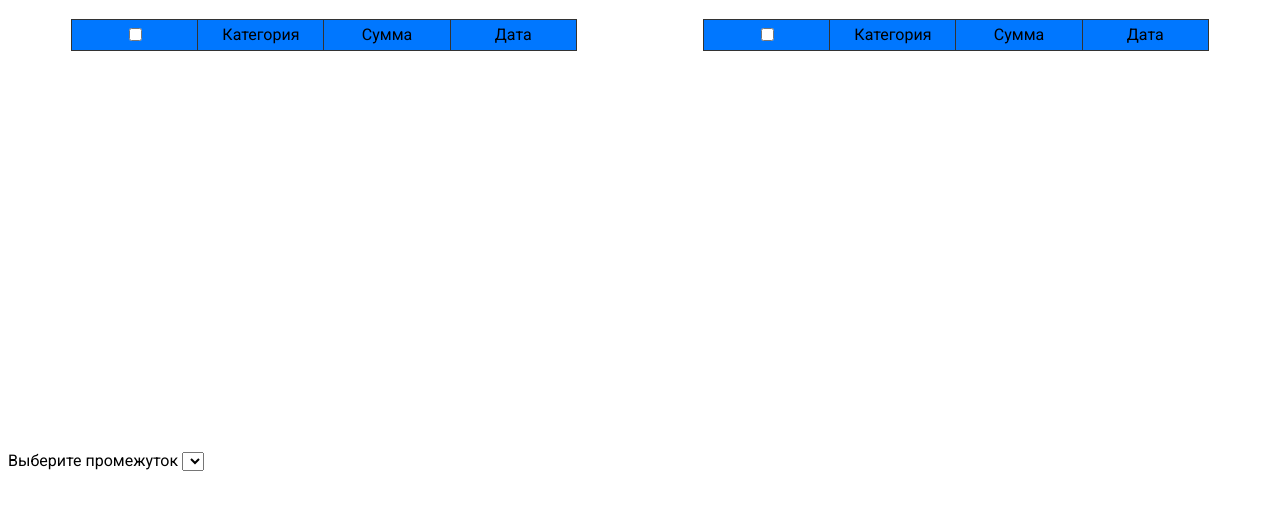
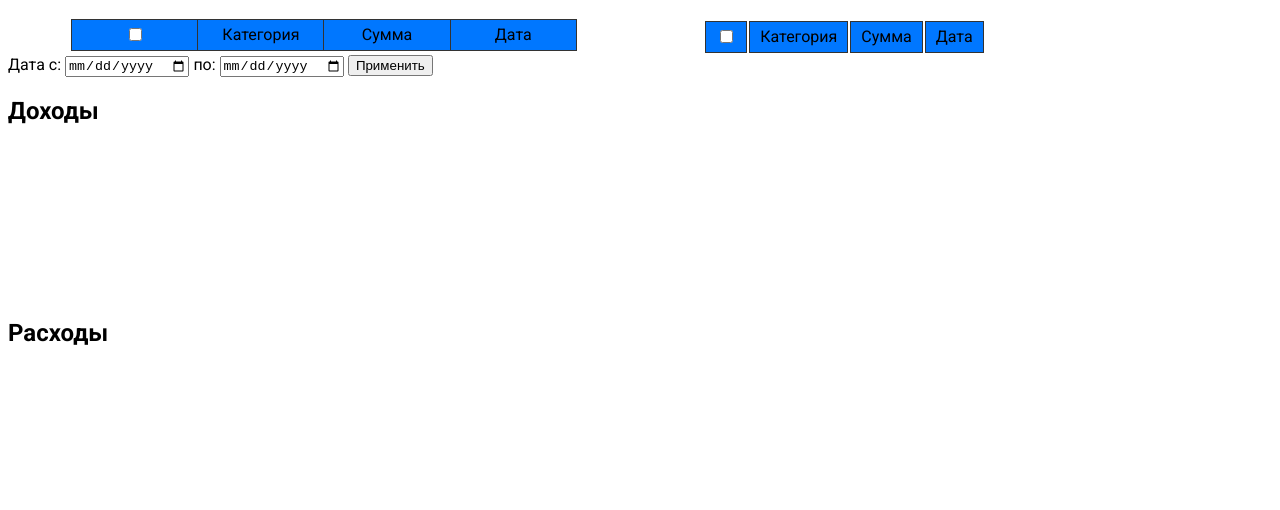
Before and after one commit to Egor555555/test-task-html-css-js, a plain HTML site: page index.html in a window 1280 px wide. Shown: the part 62-572 px from the top of the page. Drawn offline with nearby package versions, Linux system fonts and the light colour scheme.

Commit message:
Update index.html

```diff
--- a/index.html
+++ b/index.html
@@ -24,7 +24,7 @@
                     <!-- <button id="update-btn" type="button" data-table="income">Обновить</button> -->
                 </div>
             </div>
-            <table id="table-income">
+            <table id="table-income" data-store="incomes">
                 <thead>
                     <tr>
                         <th><input type="checkbox" id="master-checkbox-income"></th>
@@ -42,15 +42,15 @@
             <div class="header-container">
                 <h2>Расходы</h2>
                 <div class="button-group">
-                    <button id="add-btn" type="button" data-table="expances">Добавить</button>
-                    <button id="delete-btn" type="button" data-table="expances">Удалить</button>
-                    <!-- <button id="update-btn" type="button" data-table="expances">Обновить</button> -->
+                    <button id="add-btn" type="button" data-table="expences">Добавить</button>
+                    <button id="delete-btn" type="button" data-table="expences">Удалить</button>
+                    <!-- <button id="update-btn" type="button" data-table="expences">Обновить</button> -->
                 </div>
             </div>
-            <table id="table-expanses">
+            <table id="table-expenses" data-store="expences">
                 <thead>
                     <tr>
-                        <th><input type="checkbox" id="master-checkbox-expances"></th>
+                        <th><input type="checkbox" id="master-checkbox-expences"></th>
                         <th>Категория</th>
                         <th>Сумма</th>
                         <th>Дата</th>
@@ -62,11 +62,28 @@
             </table>
         </div>
     </div>
-    <div id="main" style="width: 600px;height:400px;">
+    <!-- <div id="main" style="width: 600px;height:400px;">
     </div>
-    <label for="date-select">Выберите промежуток</label>
-    <select name="dates" id="date-select">
-    </select>
+    <div class="show__diagrams__container">
+        <label for="date-select">Выберите промежуток</label>
+        <select name="dates" id="date-select">
+        </select>
+        <button type="button" id="showDiagrams-btn">Показать диаграммы</button>
+    </div>
+    <canvas id="myChart"></canvas> -->
+    <div class="interval__container">
+        <label>Дата с: <input type="date" id="startDate"></label>
+        <label>по: <input type="date" id="endDate"></label>
+        <button onclick="updateCharts()">Применить</button>
+    </div>
+
+    <div class="diagrams__container">
+        <h2>Доходы</h2>
+        <canvas id="incomeChart"></canvas>
+
+        <h2>Расходы</h2>
+        <canvas id="expenseChart"></canvas>
+    </div>
     <div id="overlay">
         <div class="popup">
             <div class="popup__content">
@@ -93,35 +110,44 @@
     </div>
     <!-- <script src="echarts.min.js"></script> -->
     <script src="index.js"></script>
-    <!-- <script type="text/javascript">
-        // Initialize the echarts instance based on the prepared dom
-        var myChart = echarts.init(document.getElementById('main'));
-
-        // Specify the configuration items and data for the chart
-        var option = {
-            title: {
-                text: 'ECharts Getting Started Example'
+    <script src="https://cdn.jsdelivr.net/npm/chart.js"></script>
+    <script>
+        const ctx = document.getElementById('myChart').getContext('2d');
+        const myChart = new Chart(ctx, {
+            type: 'bar',
+            data: {
+                labels: ['Red', 'Blue', 'Yellow', 'Green', 'Purple', 'Orange'],
+                datasets: [{
+                    label: 'Color Counts',
+                    data: [12, 19, 3, 5, 2, 3],
+                    backgroundColor: [
+                        'rgba(255, 99, 132, 0.2)',
+                        'rgba(54, 162, 235, 0.2)',
+                        'rgba(255, 206, 86, 0.2)',
+                        'rgba(75, 192, 192, 0.2)',
+                        'rgba(153, 102, 255, 0.2)',
+                        'rgba(255, 159, 64, 0.2)'
+                    ],
+                    borderColor: [
+                        'rgba(255, 99, 132, 1)',
+                        'rgba(54, 162, 235, 1)',
+                        'rgba(255, 206, 86, 1)',
+                        'rgba(75, 192, 192, 1)',
+                        'rgba(153, 102, 255, 1)',
+                        'rgba(255, 159, 64, 1)'
+                    ],
+                    borderWidth: 1
+                }]
             },
-            tooltip: {},
-            legend: {
-                data: ['sales']
-            },
-            xAxis: {
-                data: ['Shirts', 'Cardigans', 'Chiffons', 'Pants', 'Heels', 'Socks']
-            },
-            yAxis: {},
-            series: [
-                {
-                    name: 'sales',
-                    type: 'bar',
-                    data: [5, 20, 36, 10, 10, 20]
+            options: {
+                scales: {
+                    y: {
+                        beginAtZero: true
+                    }
                 }
-            ]
-        };
-
-        // Display the chart using the configuration items and data just specified.
-        myChart.setOption(option);
-    </script> -->
+            }
+        });
+    </script>
 </body>
 
 </html>
```
